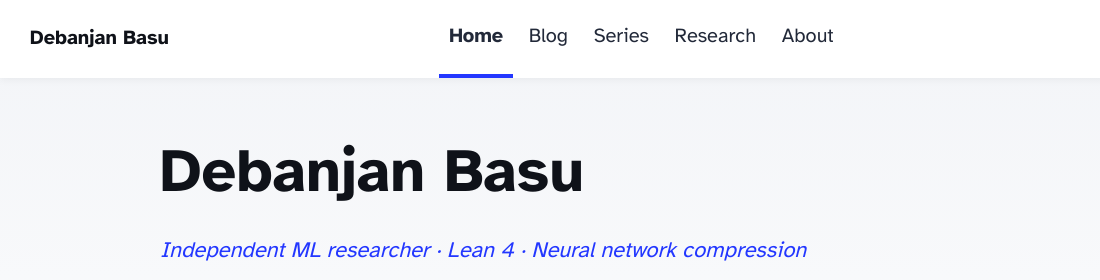
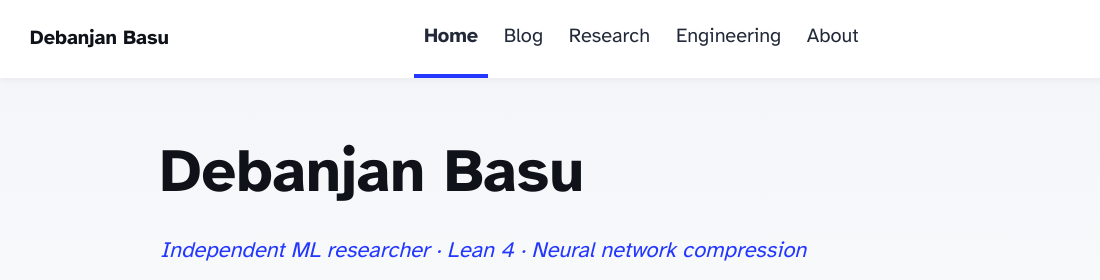
Before and after one commit to d3banjan/d3banjan.github.io, an Astro site: page / in a window 1280 px wide. Shown: the top 280 px of the page, 0-1100 px from the left. Built offline with nearby package versions, Linux system fonts and the light colour scheme; Astro itself is replaced by a stand-in of ours; some packages are replaced by stand-ins of ours; a web font is replaced by a local one.

Commit message:
Update primary navigation

```diff
--- a/src/components/Header.astro
+++ b/src/components/Header.astro
@@ -7,12 +7,12 @@ import HeaderLink from './HeaderLink.astro';
 	<nav>
 		<h2><a href="/">{SITE_TITLE}</a></h2>
 		<div class="internal-links">
-			<HeaderLink href="/">Home</HeaderLink>
-			<HeaderLink href="/blog">Blog</HeaderLink>
-			<HeaderLink href="/series">Series</HeaderLink>
-			<HeaderLink href="/research">Research</HeaderLink>
-			<HeaderLink href="/about">About</HeaderLink>
-		</div>
+				<HeaderLink href="/">Home</HeaderLink>
+				<HeaderLink href="/blog">Blog</HeaderLink>
+				<HeaderLink href="/research">Research</HeaderLink>
+				<HeaderLink href="/engineering">Engineering</HeaderLink>
+				<HeaderLink href="/about">About</HeaderLink>
+			</div>
 		<div class="social-links">
 			<a href="https://linkedin.com/in/debanjan-basu" target="_blank">
 				<span class="sr-only">Connect on LinkedIn</span>
```
